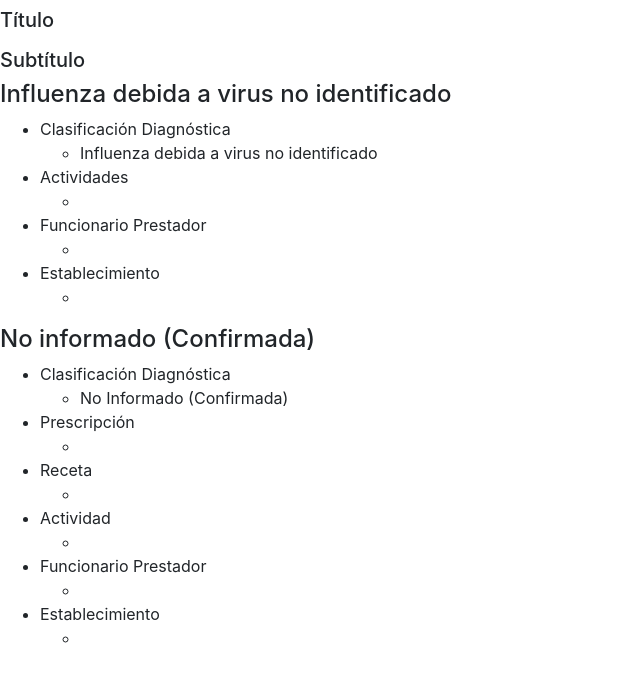
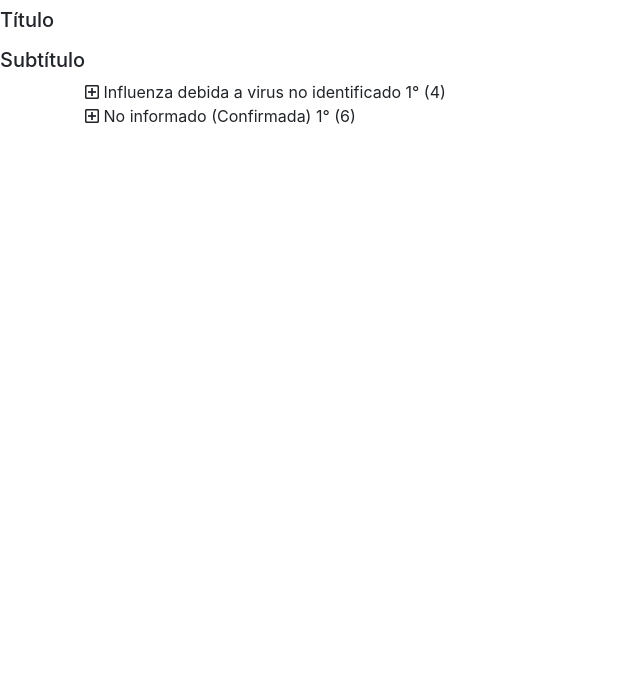
Before and after one commit to vcoronado2014/visor-nuevo, an Angular app: page /home in a window 1280 px wide. Shown: the top 682 px of the page, without its empty margins (0-640 px from the left). Built offline with nearby package versions, Linux system fonts and the light colour scheme.

Commit message:
listado dinamico

```diff
--- a/src/app/components/home/home.component.html
+++ b/src/app/components/home/home.component.html
@@ -7,16 +7,47 @@
     <span class="navbar-brand mb-0 h1">Subtítulo</span>
   </nav>
 </div>
-<div *ngFor="let atc of resumen">
-  <h4>{{atc.nombre}}</h4>
-  <ul>
-    <li *ngFor="let dts of atc.elemento">
-      {{dts.nombre}}
-      <ul *ngIf="dts.elemento">
-        <li *ngFor="let ins of dts.elemento">
-          {{ins.nombre}}
-        </li>
-      </ul>
+
+<!-- <div class="collapsible-header" (click)="showFirst=!showFirst">
+  <i class="far fa-plus-square" *ngIf="!showFirst"></i>
+    <i class="far fa-minus-square" *ngIf="showFirst"></i>
+</div> -->
+
+<div *ngFor="let atc of resumen; let i = index" class="container">
+  <span data-toggle="collapse" [attr.data-target]="'#primero-'+ i" (click)="evento($event)">
+    <i class="far fa-plus-square avoid-clicks" [attr.id]="'icono-'+ i" *ngIf="atc.elemento.length > 0"></i> {{atc.nombre}} 1° ({{atc.elemento.length}})</span>
+  <ul class="collapse" [attr.id]="'primero-'+ i">
+    <li *ngFor="let dts of atc.elemento; let e = index" >
+      <span data-toggle="collapse" [attr.data-target]="'#segundo-'+i+e" (click)="evento($event)">
+          <i class="far fa-plus-square avoid-clicks" [attr.id]="'icono-'+ i+e" [attr.id]="'icono-'+ i+e" *ngIf="dts.elemento.length > 0"></i> {{dts.nombre}} 2° ({{dts.elemento.length}})</span>
+
+      <div *ngIf="dts.elemento">
+        <ul  class="collapse" [attr.id]="'segundo-'+i+e">
+          <li *ngFor="let ins of dts.elemento; let j = index">
+            <span data-toggle="collapse" [attr.data-target]="'#tercero-'+i+e+j" (click)="evento($event)">
+                <i class="far fa-plus-square avoid-clicks" [attr.id]="'icono-'+ i+e+j" *ngIf="ins.elemento.length > 0"></i> {{ins.nombre}} 3° ({{ins.elemento.length}}) </span>
+
+            <div *ngIf="ins.elemento.length > 0">
+              <ul class="collapse" [attr.id]="'tercero-'+i+e+j">
+                <li *ngFor="let elem of ins.elemento; let k = index">
+                  <span data-toggle="collapse" [attr.data-target]="'#cuarto-' +i+e+j+k" (click)="evento($event)">
+                      <i class="far fa-plus-square avoid-clicks" [attr.id]="'icono-'+ i+e+j+k" *ngIf="elem.elemento.length > 0"></i> {{elem.nombre}} 4° ({{elem.elemento.length}})</span>
+
+                  <div *ngIf="elem.elemento.length > 0">
+                    <ul class="collapse" [attr.id]="'cuarto-' +i+e+j+k">
+                      <li *ngFor="let el of elem.elemento">
+                        <p>{{el.nombre}} 5° ({{el.elemento.length}})</p>
+                      </li>
+                    </ul>
+                  </div>
+                </li>
+              </ul>
+            </div>
+
+          </li>
+        </ul>
+      </div>
+
     </li>
   </ul>
 
--- a/src/app/components/home/home.component.scss
+++ b/src/app/components/home/home.component.scss
@@ -0,0 +1,9 @@
+
+
+ul li{
+    list-style-type: none;
+}
+
+.avoid-clicks {
+    pointer-events: none;
+}
--- a/src/app/components/home/home.component.ts
+++ b/src/app/components/home/home.component.ts
@@ -36,59 +36,59 @@ export class HomeComponent implements OnInit {
           "descripcion": "",
           "estado": "",
           "tipo": "",
-          "elemento": [{
-            "0": {
+          "elemento": [
+            {
               "nombre": "Consulta otras morbilidades",
               "descripcion": "",
               "estado": "",
               "tipo": "",
               "elemento": []
             },
-            "1": {
+            {
               "nombre": "Holter de presión arterial",
               "descripcion": "",
               "estado": "",
               "tipo": "",
               "elemento": []
             },
-            "2": {
+            {
               "nombre": "Monitoreo continuo de presión arterial",
               "descripcion": "",
               "estado": "",
               "tipo": "",
               "elemento": []
             }
-          }]
+          ]
         },
         {
           "nombre": "Funcionario Prestador",
           "descripcion": "",
           "estado": "",
           "tipo": "",
-          "elemento": [{
-            "0": {
+          "elemento": [
+            {
               "nombre": "Orellana Ibarra Elias, Médico",
               "descripcion": "",
               "estado": "",
               "tipo": "",
               "elemento": []
             }
-          }]
+          ]
         },
         {
           "nombre": "Establecimiento",
           "descripcion": "",
           "estado": "",
           "tipo": "",
-          "elemento": [{
-            "0": {
+          "elemento": [
+            {
               "nombre": "RAYENSALUD [CESFAM]",
               "descripcion": "",
               "estado": "",
               "tipo": "",
               "elemento": []
             }
-          }]
+          ]
         }
       ]
     },
@@ -116,34 +116,33 @@ export class HomeComponent implements OnInit {
           "descripcion": "",
           "estado": "",
           "tipo": "",
-          "elemento": [{
-            "0": {
+          "elemento": [ {
               "nombre": "Ibuprofeno Compimidos 400 Mg : 1 compimido cada 8 horas...",
               "descripcion": "",
               "estado": "",
               "tipo": "",
               "elemento": []
             }
-          }]
+          ]
         },
         {
           "nombre": "Receta",
           "descripcion": "",
           "estado": "",
           "tipo": "",
-          "elemento": [{
-            "0": {
+          "elemento": [ {
               "nombre": "Receta Nro. 204850565, generada 07-11-2017 ",
               "descripcion": "Tipo Morbilidad, Estado Caducada",
               "estado": "",
               "tipo": "",
-              "elemento": [{
-                "0": {
+              "elemento": [
+                {
                   "nombre": "Prescripción",
                   "descripcion": "",
                   "estado": "",
                   "tipo": "",
-                  "elemento": [{
+                  "elemento": [
+                    {
                       "nombre": "Ibuprofeno Compimidos 400 Mg : 1 compimido cada 8 horas...",
                       "descripcion": "",
                       "estado": "",
@@ -151,54 +150,54 @@ export class HomeComponent implements OnInit {
                       "elemento": []
                     }]
                 }
-              }]
+              ]
             }
-          }]
+          ]
         },
         {
           "nombre": "Actividad",
           "descripcion": "",
           "estado": "",
           "tipo": "",
-          "elemento": [{
-            "0": {
+          "elemento": [
+             {
               "nombre": "Consulta de morbilidad odontológica",
               "descripción": "",
               "estado": "",
               "tipo": "",
               "elemento": []
             }
-          }]
+          ]
         },
         {
           "nombre": "Funcionario Prestador",
           "descripcion": "",
           "estado": "",
           "tipo": "",
-          "elemento": [{
-            "0": {
+          "elemento": [
+            {
               "nombre": "RAYEN RAYEN administrador, odontólogo",
               "descripcion": "",
               "estado": "",
               "tipo": "",
               "elemento": []
             }
-          }]
+          ]
         },
         {
           "nombre": "Establecimiento",
           "descripcion": "",
           "estado": "",
           "tipo": "",
-          "elemento": [{
-            "0": {
+          "elemento": [
+            {
               "nombre": "RAYENSALUD [CESFAM]",
               "descripcion": "",
               "estado": "",
               "tipo": "",
               "elemento": []
             }
-          }]
+          ]
         }
       ]
     }
@@ -234,6 +233,15 @@ export class HomeComponent implements OnInit {
     return this.sistema;
   }
 
-
+  evento(e) {
+    console.log(e.srcElement.firstElementChild.id);
+    if(document.getElementById(e.srcElement.firstElementChild.id).classList.contains('fa-plus-square')){
+      document.getElementById(e.srcElement.firstElementChild.id).classList.remove('fa-plus-square');
+      document.getElementById(e.srcElement.firstElementChild.id).classList.add('fa-minus-square');
+    } else {
+      document.getElementById(e.srcElement.firstElementChild.id).classList.add('fa-plus-square');
+      document.getElementById(e.srcElement.firstElementChild.id).classList.remove('fa-minus-square');
+    }
+  }
 
 }
--- a/src/index.html
+++ b/src/index.html
@@ -6,6 +6,7 @@
   <base href="/">
 
   <meta name="viewport" content="width=device-width, initial-scale=1">
+  <link href="https://use.fontawesome.com/releases/v5.0.6/css/all.css" rel="stylesheet">
   <link rel="stylesheet" href="https://stackpath.bootstrapcdn.com/bootstrap/4.1.3/css/bootstrap.min.css" integrity="sha384-MCw98/SFnGE8fJT3GXwEOngsV7Zt27NXFoaoApmYm81iuXoPkFOJwJ8ERdknLPMO" crossorigin="anonymous">
   <link rel="icon" type="image/x-icon" href="favicon.ico">
 </head>
```
Also changed, not shown: 1 other file (tests, documents, lock files or other folders). Lines whose indentation alone changed are shown as unchanged.
